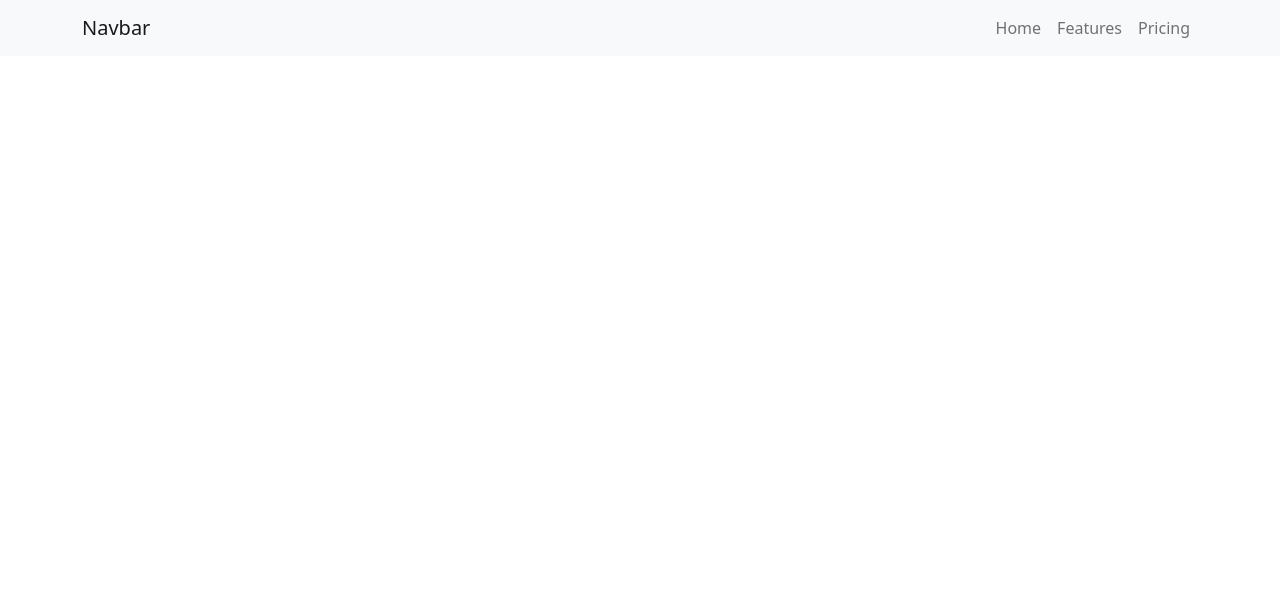
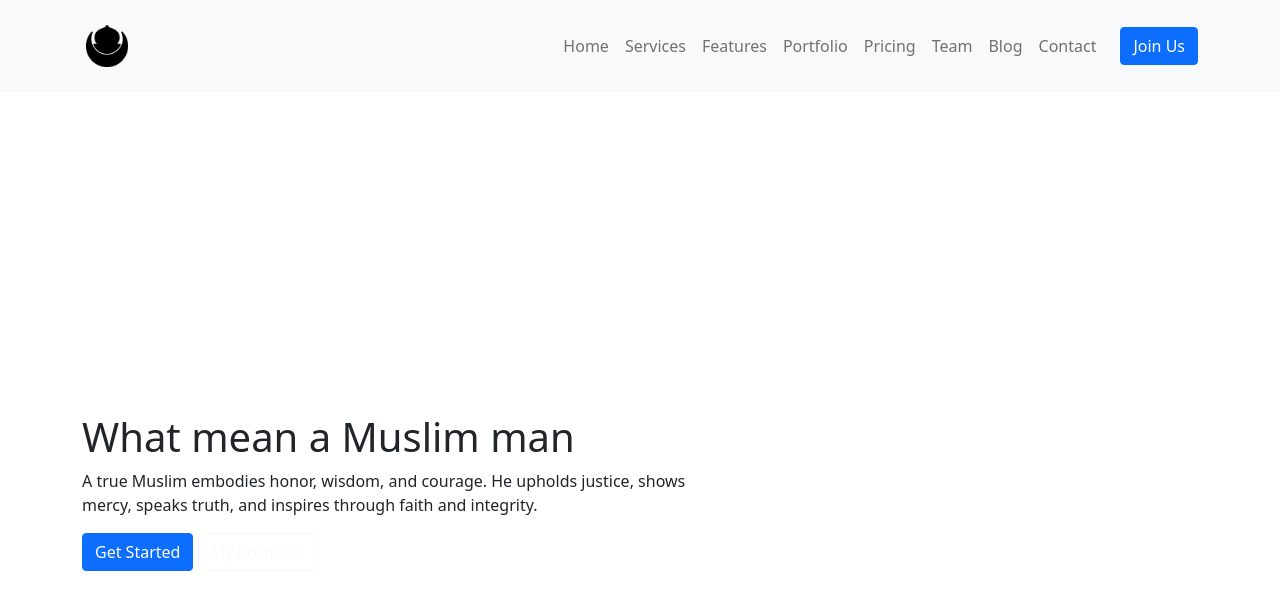
Before and after one commit to hamooda12/css-website, a plain HTML site: page index.html in a window 1280 px wide. Drawn offline with nearby package versions, Linux system fonts and the light colour scheme.

Commit message:
builed navbar and make it done

```diff
--- a/index.html
+++ b/index.html
@@ -9,9 +9,11 @@
 
 </head>
 <body>
-    <nav class="navbar navbar-expand-lg navbar-light bg-light">
+    <nav class="navbar navbar-expand-lg py-3 navbar-light bg-light">
   <div class="container">
-    <a class="navbar-brand" href="#">Navbar</a>
+    <a class="navbar-brand" href="#">
+      <img src="mosque_15187705.png" alt="mosque" width="50px" height="50px">
+    </a>
     <button class="navbar-toggler" type="button" data-bs-toggle="collapse" data-bs-target="#navbarSupportedContent" aria-controls="navbarSupportedContent" aria-expanded="false" aria-label="Toggle navigation">
       <span class="navbar-toggler-icon"></span>
     </button>
@@ -20,17 +22,48 @@
         <li class="nav-item">
           <a class="nav-link" aria-current="page" href="#">Home</a>
         </li>
+         <li class="nav-item">
+          <a class="nav-link" href="#">Services</a>
+        </li>
         <li class="nav-item">
           <a class="nav-link" href="#">Features</a>
         </li>
-
+        <li class="nav-item">
+          <a class="nav-link" href="#">Portfolio</a>
+        </li>
         <li class="nav-item">
           <a class="nav-link" href="#">Pricing</a>
         </li>
+        <li class="nav-item">
+          <a class="nav-link" href="#">Team</a>
+        </li>
+        <li class="nav-item">
+          <a class="nav-link" href="#">Blog</a>
+        </li>
+        <li class="nav-item">
+          <a class="nav-link" href="#">Contact</a>
+        </li>
       </ul>
-
+     <button class="btn btn-primary ms-lg-3">Join Us</button>
     </div>
   </div>
 </nav>
+<!-- basic content -->
+ <div class="hero vh-100 d-flex align-items-center">
+  <div class="container">
+    <div class="row">
+      <div class="col-lg-7">
+        <h1 class="dislay-4">What mean a Muslim man</h1>
+        <p>
+
+A true Muslim embodies honor, wisdom, and courage. He upholds justice, shows mercy, speaks truth, and inspires through faith and integrity.
+
+        </p>
+        <a href="#" class="btn btn-primary">Get Started</a>
+        <a href="#" class="btn btn-outline-light">My Portfolio</a>
+      </div>
+    </div>
+  </div>
+ </div>
 </body>
 </html>
```
Also changed, not shown: mosque_15187705.png (added).
